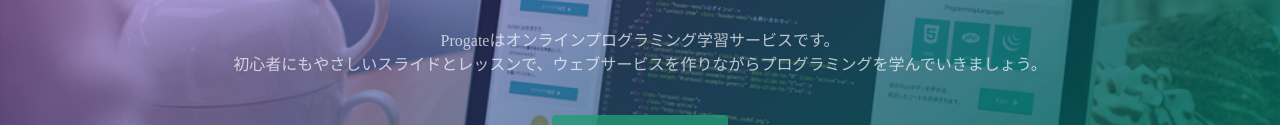
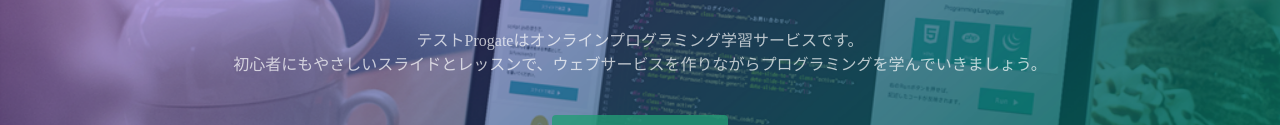
Before and after one commit to takato-nakagawa/sample, a plain HTML site: page index.html in a window 1280 px wide. Shown: the part 317-442 px from the top of the page. Drawn offline with Linux system fonts and the light colour scheme.

Commit message:
Update index.html

```diff
--- a/index.html
+++ b/index.html
@@ -24,7 +24,7 @@
   <div class="top-wrapper">
     <div class="container">
       <h1>LEARN TO CODE.<br>LEARN TO BE CREATIVE.</h1>
-      <p>Progateはオンラインプログラミング学習サービスです。<br>初心者にもやさしいスライドとレッスンで、ウェブサービスを作りながらプログラミングを学んでいきましょう。</p>
+      <p>テストProgateはオンラインプログラミング学習サービスです。<br>初心者にもやさしいスライドとレッスンで、ウェブサービスを作りながらプログラミングを学んでいきましょう。</p>
       <div class="btn-wrapper">
         <a href="#" class="btn signup">新規登録はこちら</a>
         <p>or</p>
```
